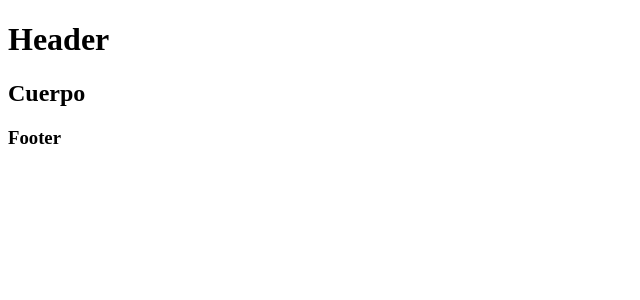
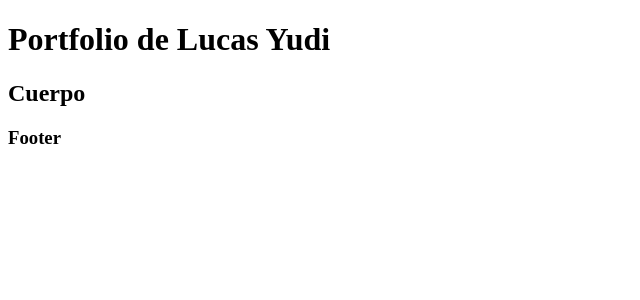
Before and after one commit to Yudi454/Portfolio-React, a React (Vite) app: page / in a window 1280 px wide. Shown: the top 300 px of the page, without its empty margins (0-640 px from the left). Built offline with nearby package versions, Linux system fonts and the light colour scheme.

Commit message:
Cree un objeto datos, con mis datos en home, y los use en Header

```diff
--- a/src/components/Header.jsx
+++ b/src/components/Header.jsx
@@ -1,8 +1,9 @@
 
-export const Header = () => {
+export const Header = ({nombre,apellido}) => {
+
     return (
         <>
-            <h1>Header</h1>
+            <h1>Portfolio de {nombre} {apellido}</h1>
         </>
     )
 }
--- a/src/pages/Home.jsx
+++ b/src/pages/Home.jsx
@@ -3,9 +3,21 @@ import { Header } from "../components/Header"
 import { Main } from "../components/Main"
 
 export const Home = () => {
+
+    const datos = {
+        nombre: "Lucas",
+        apellido: "Yudi",
+        edad: 0,
+        descripción: "",
+        imagen: "",
+        mascotas: [],
+        lenguajes: [],
+        redes: {}
+    }
+
     return (
         <>
-        <Header/>
+        <Header nombre={datos.nombre} apellido={datos.apellido}/>
         <Main/>
         <Footer/>
         </>
```
